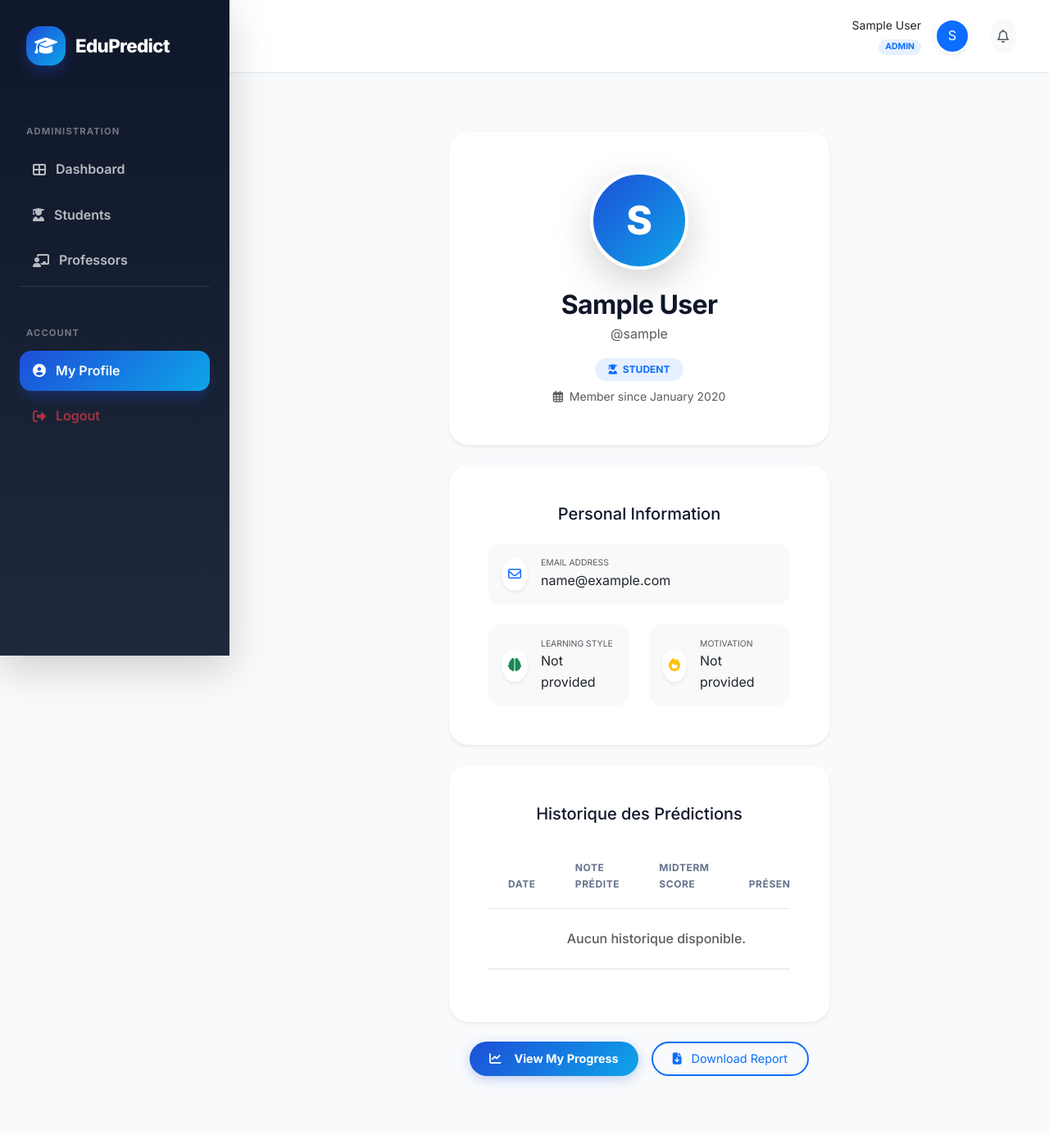
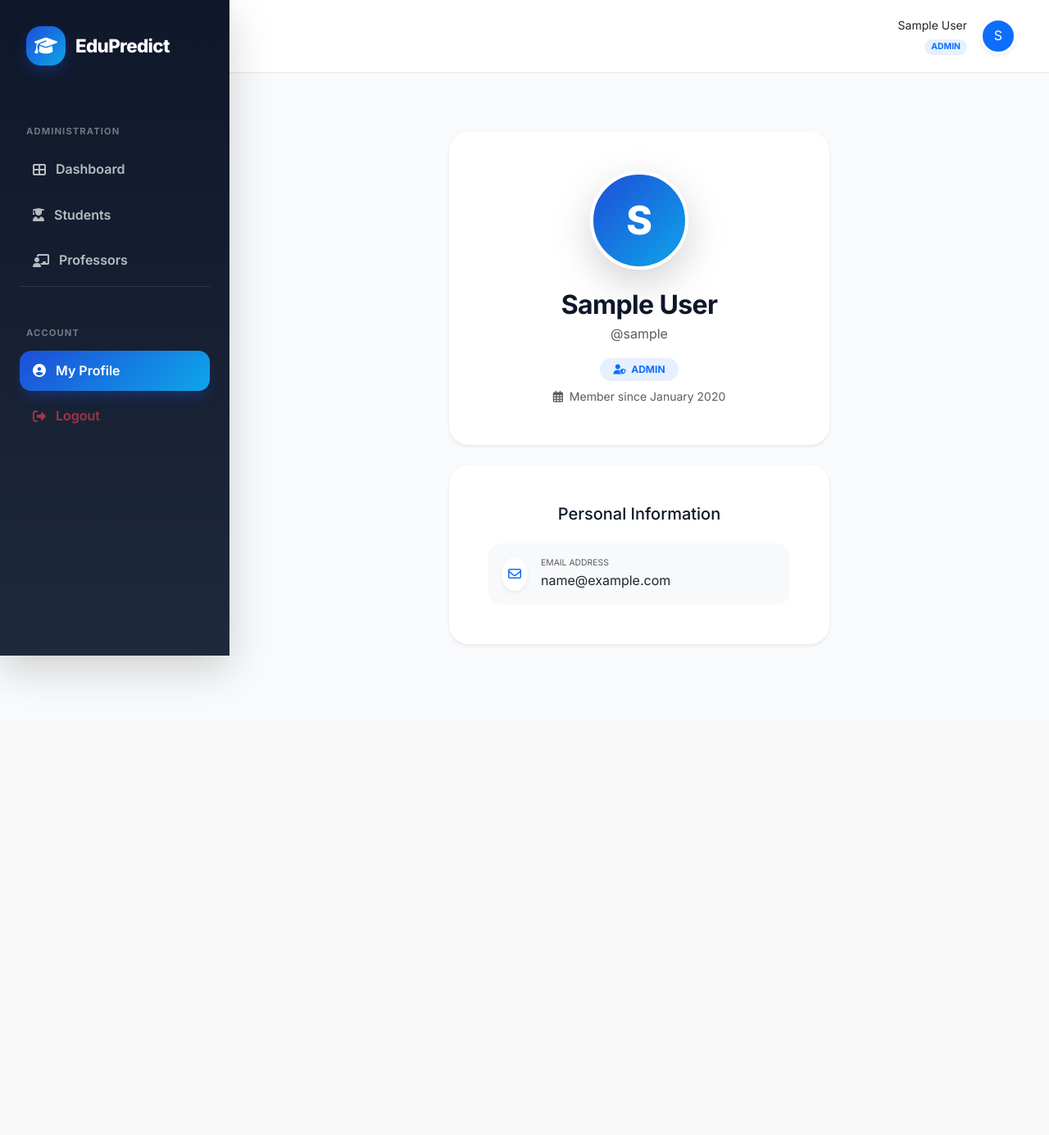
Before and after one commit to bendami-alt/projet-pfe, a Django app: page /students/profile/ in a window 1280 px wide. Shown: the whole page at 82% size. After the commit the page ends 832 px from the top, so only its background shows below. Run offline with Django 5.2, Linux system fonts and the light colour scheme; a user stored in the database is signed in; tables that the repository leaves empty hold one stand-in row (values such as "Sample post").

Commit message:
UI Updates: suppression icone, couleur departement, et masquage infos

```diff
--- a/templates/components/navbar.html
+++ b/templates/components/navbar.html
@@ -19,9 +19,6 @@
                     {{ user.username|first|upper }}
                 </div>
             </div>
-            <button class="btn btn-light rounded-circle p-2 text-muted" title="Notifications">
-                <i class="far fa-bell"></i>
-            </button>
         </div>
     </div>
 </nav>
--- a/templates/students/professor_list.html
+++ b/templates/students/professor_list.html
@@ -54,7 +54,7 @@
                             </div>
                         </td>
                         <td>
-                            <span class="badge bg-purple bg-opacity-10 text-purple rounded-pill px-3 py-1 fw-700 small">
+                            <span class="badge bg-purple bg-opacity-10 text-dark rounded-pill px-3 py-1 fw-700 small">
                                 {{ prof.department|default:"Academic Faculty" }}
                             </span>
                         </td>
--- a/templates/students/profile.html
+++ b/templates/students/profile.html
@@ -19,8 +19,15 @@
                 <h2 class="fw-900 mb-1">{{ user.get_full_name|default:user.username }}</h2>
                 <p class="text-muted mb-3">@{{ user.username }}</p>
                 <div class="d-flex justify-content-center gap-2 mb-2">
-                    <span class="badge bg-primary bg-opacity-10 text-primary rounded-pill px-3 py-2 fw-700" style="font-size: 0.75rem;">
-                        <i class="fas fa-user-graduate me-1"></i> STUDENT
+                    <span class="badge bg-primary bg-opacity-10 text-primary rounded-pill px-3 py-2 fw-700 text-uppercase" style="font-size: 0.75rem;">
+                        {% if user.role == 'student' %}
+                            <i class="fas fa-user-graduate me-1"></i>
+                        {% elif user.role == 'professor' %}
+                            <i class="fas fa-chalkboard-teacher me-1"></i>
+                        {% else %}
+                            <i class="fas fa-user-shield me-1"></i>
+                        {% endif %}
+                        {{ user.get_role_display|default:user.role }}
                     </span>
                 </div>
                 <div class="small text-muted fw-600">
@@ -43,6 +50,7 @@
                             </div>
                         </div>
                     </div>
+                    {% if user.role == 'student' %}
                     <div class="col-md-6">
                         <div class="d-flex align-items-center gap-3 p-3 rounded-4 bg-light h-100">
                             <div class="bg-white rounded-circle p-2 text-success shadow-sm">
@@ -65,9 +73,11 @@
                             </div>
                         </div>
                     </div>
+                    {% endif %}
                 </div>
             </div>
 
+            {% if user.role == 'student' %}
             <!-- Prediction History -->
             <div class="card-premium p-5 mb-4 border-0 shadow-sm">
                 <h5 class="fw-800 mb-4 text-center">Historique des Prédictions</h5>
@@ -98,16 +108,9 @@
                     </table>
                 </div>
             </div>
+            {% endif %}
 
-            <!-- Quick Actions -->
-            <div class="d-flex flex-wrap justify-content-center gap-3 mt-4">
-                <a href="{% url 'student_dashboard' %}" class="btn btn-hero-main rounded-pill px-4 py-2" style="font-size: 0.9rem;">
-                    <i class="fas fa-chart-line me-2"></i> View My Progress
-                </a>
-                <a href="/students/export/student/" class="btn btn-outline-primary rounded-pill px-4 py-2 fw-800" style="border-width: 2px; font-size: 0.9rem;">
-                    <i class="fas fa-file-download me-2"></i> Download Report
-                </a>
-            </div>
+
         </div>
     </div>
 </div>
```
